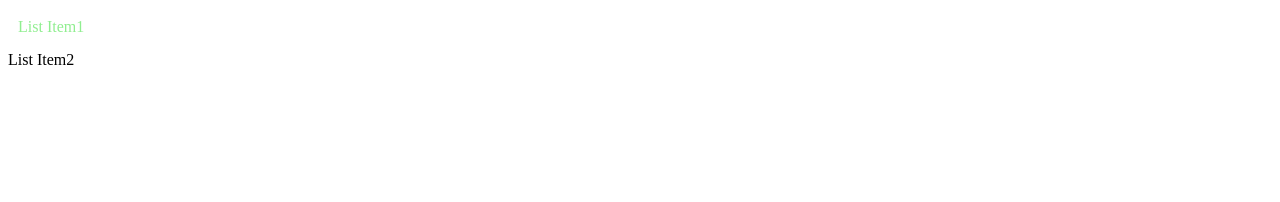
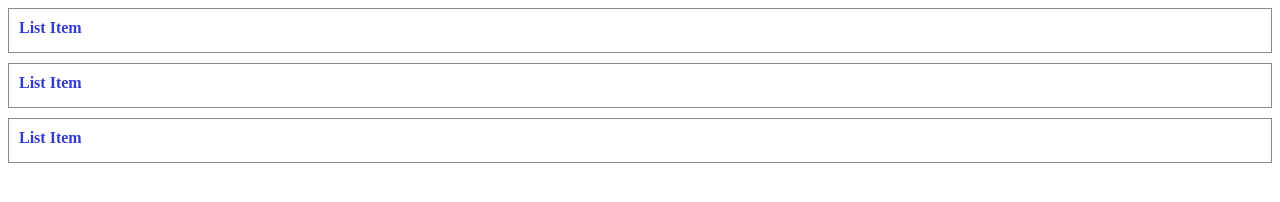
Before and after one commit to newtvo/CSS-Tutorial-CoderX, a plain HTML site: page 7-padding/index.html in a window 1280 px wide. Drawn offline with Linux system fonts and the light colour scheme.

Commit message:
Margin and Border

```diff
--- a/7-padding/index.html
+++ b/7-padding/index.html
@@ -7,7 +7,8 @@
     <link rel="stylesheet" href="./style.css">
 </head>
 <body>
-    <div class="list-item1">List Item1</div>
-    <div class="list-item2">List Item2</div>
+    <div class="list-item">List Item</div>
+    <div class="list-item">List Item</div>
+    <div class="list-item">List Item</div>
 </body>
 </html>
--- a/7-padding/style.css
+++ b/7-padding/style.css
@@ -1,4 +1,10 @@
-.list-item1 {
-    color: lightgreen;
+.list-item {
+    color: #323dcd;
+    font-weight: bold;
     padding: 10px 12px 15px 10px;
+    margin-bottom: 10px;
+    border-width: 1px;
+    border-style: solid;
+    border-color: #888;
+
 }
```
